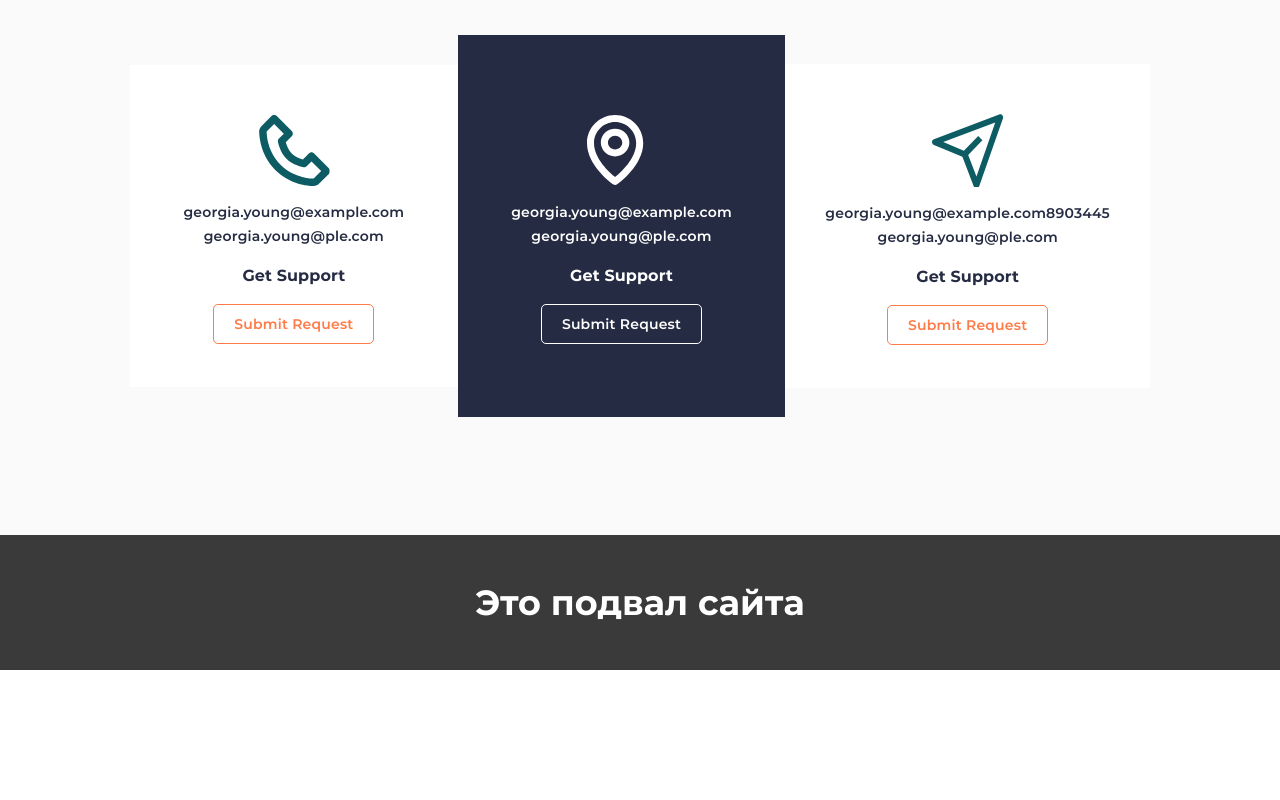
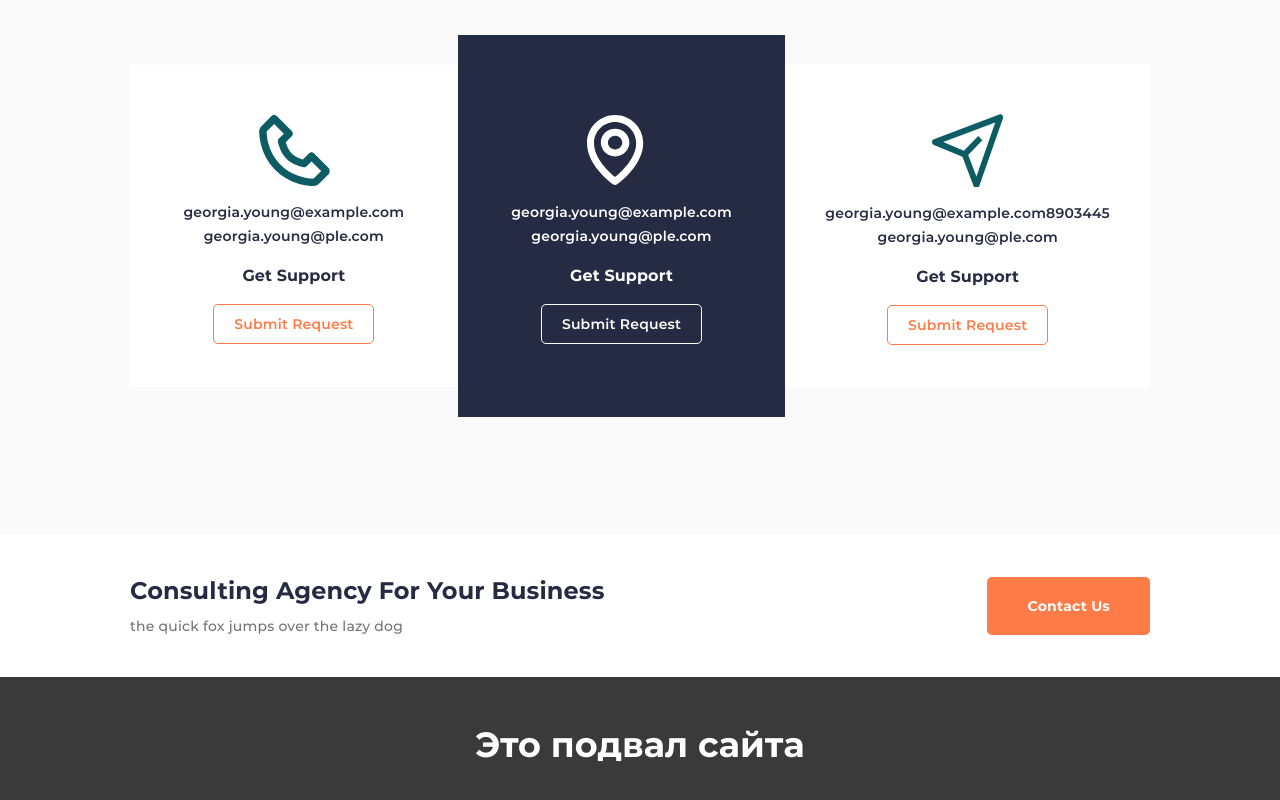
Before and after one commit to PrivateUser777/Relvise, a website: page src/index.html in a window 1280 px wide. Shown: the part 3521-4321 px from the top of the page. Before the commit the page ends 4191 px from the top, so only its background shows below. Drawn offline with nearby package versions, Linux system fonts and the light colour scheme; files that its build step writes are made by us from their sources; files whose address does not match are found by name; a web font is replaced by a local one.

Commit message:
section consulting

```diff
--- a/src/_main.html
+++ b/src/_main.html
@@ -267,6 +267,20 @@
 </section>
 <!-- // // // // // /// // // //// // // // // //// // // // // //// // // // // //// // // // // //// // // // // //// // // // // // -->
 
+<!-- !Секция Консультация -->
+<!-- // // // // // /// // // //// // // // // //// // // // // //// // // // // //// // // // // //// // // // // //// // // // // // -->
+<section class="consulting">
+	<div class="container">
+		<div class="consulting__body">
+			<div class="consulting__items">
+				<h4 class="consulting__title">Consulting Agency For Your Business</h4>
+				<div class="consulting__desk">the quick fox jumps over the lazy dog</div>
+			</div>
+			<a href="##" class="consulting__button">Contact Us</a>
+		</div>
+	</div>
+</section>
+<!-- // // // // // /// // // //// // // // // //// // // // // //// // // // // //// // // // // //// // // // // //// // // // // // -->
 
 
 </main>
--- a/src/scss/main.scss
+++ b/src/scss/main.scss
@@ -722,7 +722,64 @@
 // // // // // //// // // // // //// // // // // //// // // // // //// // // // // //// // // // // //// // // // // //// // // // // //// // // // // //
 
 
+// !Секция Консультация
+// // // // // //// // // // // //// // // // // //// // // // // //// // // // // //// // // // // //// // // // // //// // // // // //// // // // // //
+.consulting {
+	padding: 40px 0;
+	background: #fff;
 
+	&__body {
+		display: flex;
+		justify-content: space-between;
+		align-items: center;
+		@media(max-width: $md3 + 'px'){
+			flex-direction: column;
+		}
+	}
+
+	&__items {
+		padding-right: 10px;
+		@media(max-width: $md3 + 'px'){
+			padding-right: 0;
+			text-align: center;
+			margin-bottom: 30px;
+		}
+	}
+
+	&__title {
+		font-size: 24px;
+		line-height: calc(32 / 24 * 100%);
+		letter-spacing: 0.1px;
+		margin-bottom: 10px;
+	}
+
+	&__desk {
+		font-weight: 500;
+		line-height: calc(20 / 14 * 100%);
+		letter-spacing: 0.2px;
+		color: #737373;
+	}
+
+	&__button {
+		display: block;
+		background: #FF7B47;
+		border-radius: 5px;
+		text-align: center;
+		padding: 15px 40px;
+		line-height: calc(28 / 14 * 100%);
+		letter-spacing: 0.2px;
+		color: #FFFFFF;
+		&:hover{
+			background: #ffffff;
+			color: #FF7B47;
+			border: 1px solid #FF7B47;
+		}
+		@media(max-width: $md4 + 'px'){
+			align-self: stretch;
+		}
+	}
+}
+// // // // // //// // // // // //// // // // // //// // // // // //// // // // // //// // // // // //// // // // // //// // // // // //// // // // // //
 
 
 
```
Also changed, not shown: dist/css/style.css, dist/css/style.min.css, dist/index.html.
